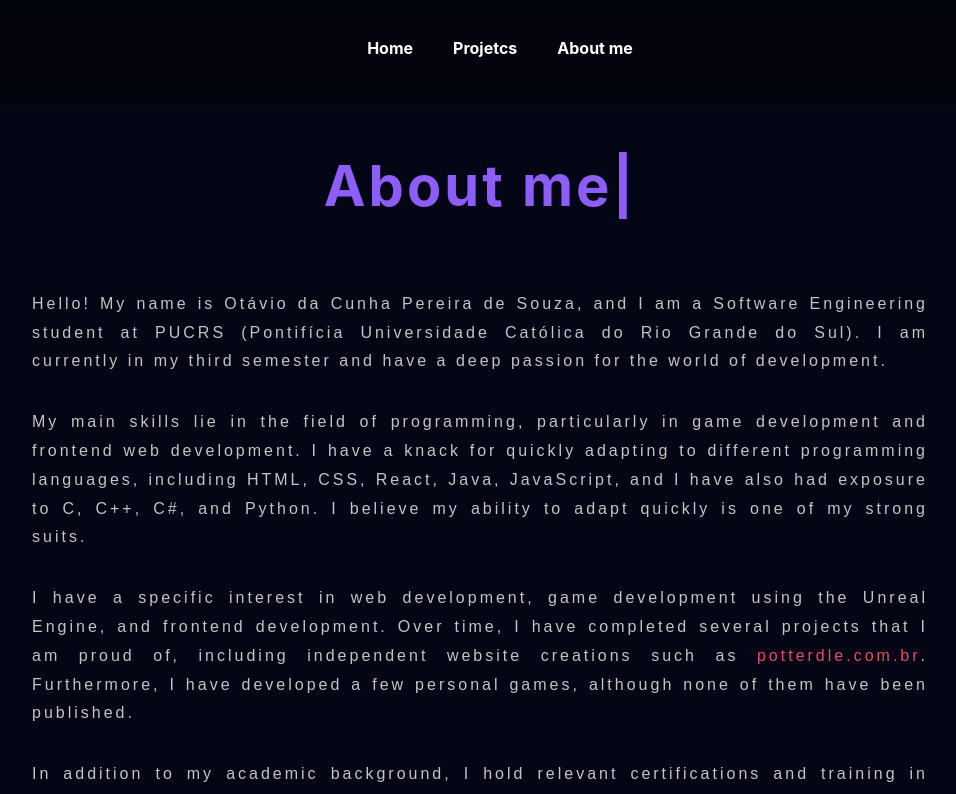
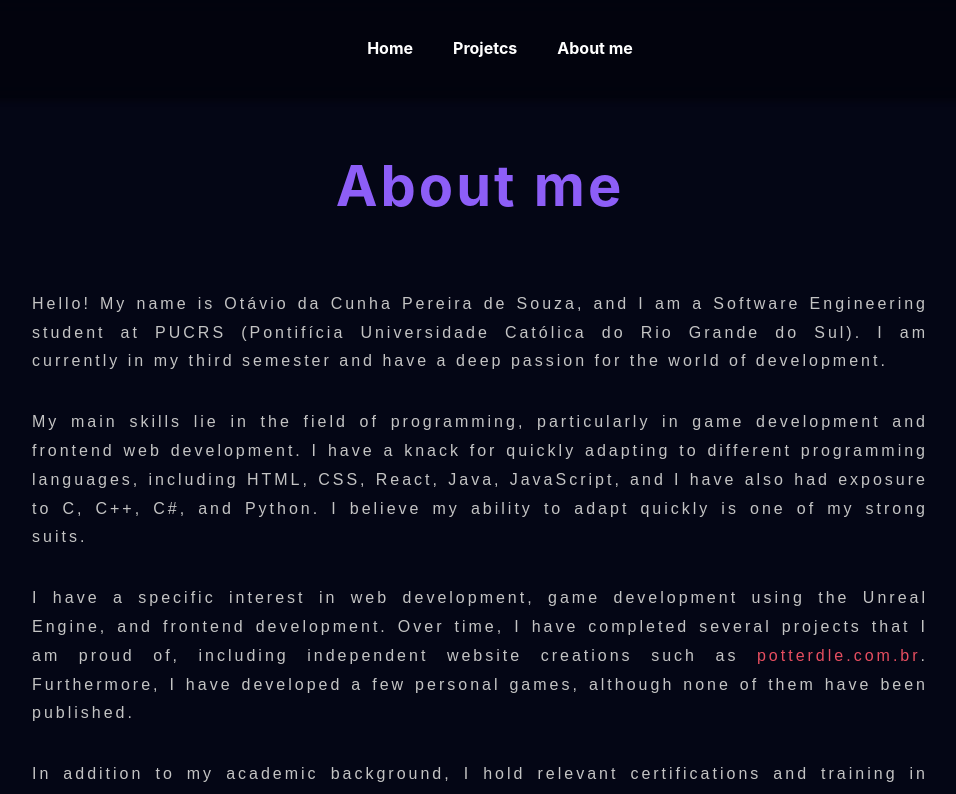
Before and after one commit to psiotavio/Portifolio, a React (Create React App) app: page /aboutme in a window 1280 px wide. Shown: the top 794 px of the page, without its empty margins (160-1116 px from the left). Built offline with nearby package versions, Linux system fonts and the light colour scheme; the HTML template or start-up script is replaced by a standard one.

Commit message:
atualizando

```diff
--- a/package.json
+++ b/package.json
@@ -13,7 +13,6 @@
     "react-icons": "^4.8.0",
     "react-router-dom": "^6.11.1",
     "react-scripts": "5.0.1",
-    "react-typical": "^0.1.3",
     "sass": "^1.62.1",
     "web-vitals": "^2.1.4"
   },
--- a/src/pages/AboutMe/AboutMe.js
+++ b/src/pages/AboutMe/AboutMe.js
@@ -1,6 +1,5 @@
 import HeaderComponent from "../../components/header/Header";
 import React from "react";
-import Typical from "react-typical";
 
 import git from "../../assets/icons/git.png";
 import insta from "../../assets/icons/insta.png";
@@ -13,12 +12,7 @@ function AboutMe() {
     <div className="app">
       <HeaderComponent />
       <h1>
-        <Typical
-          steps={["About me", 1400]}
-          loop={1}
-          wrapper="span"
-          className="highlight"
-        />
+       About me
       </h1>
       <section className="about" id="about">
         <p>
--- a/src/pages/Home/Home.js
+++ b/src/pages/Home/Home.js
@@ -1,5 +1,4 @@
 import HeaderComponent from "../../components/header/Header";
-import Typical from "react-typical";
 import React, { useState } from "react";
 import Atropos from "atropos/react";
 import eu from "../../assets/Eu1.webp";
@@ -84,13 +83,7 @@ function Home() {
           <div className="photo-parallax">
             <div className="bio">
               <h1 className="intro">
-                Hi, I'm{" "}
-                <Typical
-                  steps={["", 1000, "Otávio Cunha"]}
-                  loop={1}
-                  wrapper="span"
-                  className="highlight"
-                />
+                Hi, I'm Otávio Cunha
               </h1>
 
               <h3 className="short-intro">
--- a/src/pages/Projects/Projects.js
+++ b/src/pages/Projects/Projects.js
@@ -1,8 +1,7 @@
 import HeaderComponent from "../../components/header/Header";
-import Typical from "react-typical";
 import React, { useState } from "react";
 import Atropos from "atropos/react";
-import { Link } from 'react-router-dom';
+import { Link } from "react-router-dom";
 
 import MR from "../../assets/games/MrArgon/MR..png";
 import ARGON from "../../assets/games/MrArgon/ARGON.png";
@@ -10,26 +9,18 @@ import ARGON from "../../assets/games/MrArgon/ARGON.png";
 import "./Projects.scss";
 
 function Projects() {
-
   const potterdlePage = () => {
     window.location.href = "http://www.potterdle.com.br";
-  }
+  };
 
-    const handleClick = () => {
-        window.location.href = "/";
-      };
+  const handleClick = () => {
+    window.location.href = "/";
+  };
 
   return (
     <div className="app">
       <HeaderComponent />
-      <h1>
-        <Typical
-          steps={["", 1000, "Projects"]}
-          loop={1}
-          wrapper="span"
-          className="highlight"
-        />
-      </h1>
+      <h1>Projects</h1>
 
       <div className="projects-container">
         <div className="projects">
@@ -54,8 +45,9 @@ function Projects() {
                 data-atropos-offset="8"
               />
             </div>
-            <button data-atropos-offset="-20"
-            className="download">Download</button>
+            <button data-atropos-offset="-20" className="download">
+              Download
+            </button>
           </Atropos>
 
           <Atropos
@@ -66,7 +58,9 @@ function Projects() {
             onClick={potterdlePage}
           >
             <div className="projects-hover">
-              <h1 className="potterdle" data-atropos-offset="8">Potterdle</h1>
+              <h1 className="potterdle" data-atropos-offset="8">
+                Potterdle
+              </h1>
             </div>
           </Atropos>
         </div>
```
Also changed, not shown: 1 other file (tests, documents, lock files or other folders).
